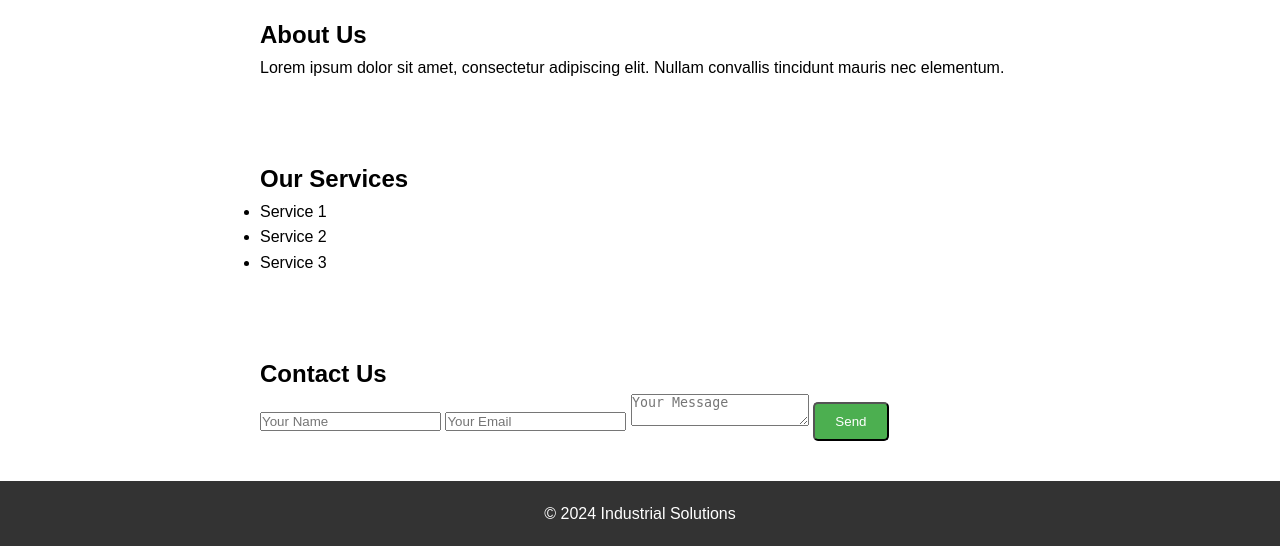
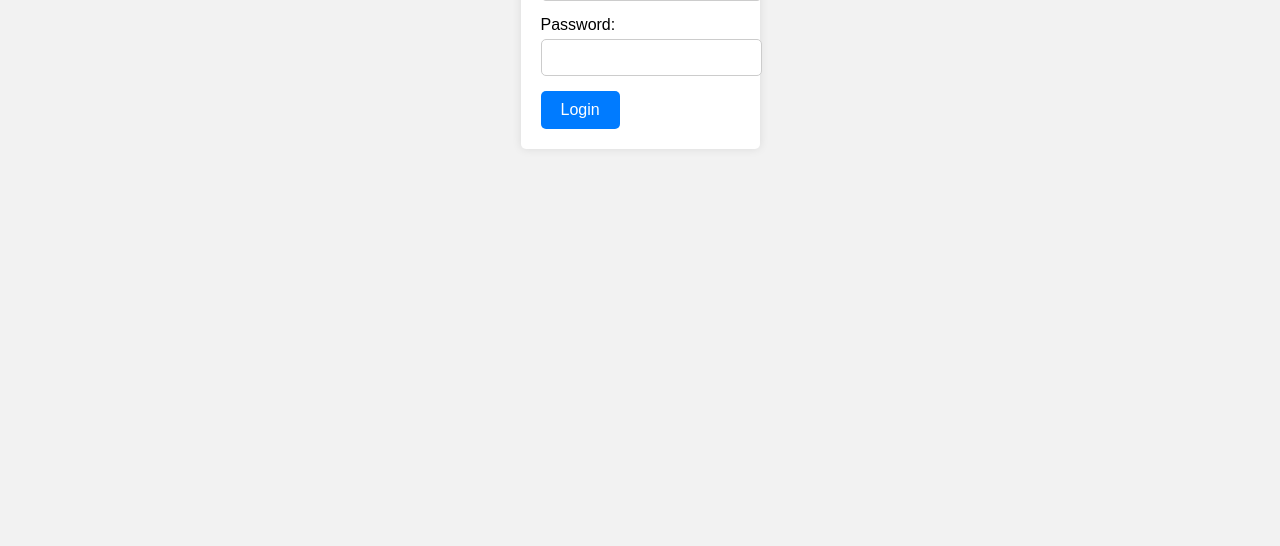
Before and after one commit to flv7x/Site_industra, a Django app: page / in a window 1280 px wide. Shown: the part 399-945 px from the top of the page. After the commit the page ends 548 px from the top, so only its background shows below. Run offline with Django 5.2, Linux system fonts and the light colour scheme.

Commit message:
adição de arquivos estaticos e também o html de login

```diff
--- /dev/null
+++ b/app_industria/templates/login/login.html
@@ -0,0 +1,29 @@
+{% load static %}
+
+<!DOCTYPE html>
+<html lang="pt-br">
+<head>
+  <meta charset="UTF-8">
+  <meta name="viewport" content="width=device-width, initial-scale=1.0">
+  <title>Login</title>
+  <link rel="stylesheet" href="/static/login/style/login.css">
+</head>
+<body>
+  <div class="login-container">
+    <h2>Login</h2>
+    <form id="login-form">
+      <div class="form-group">
+        <label for="username">Username:</label>
+        <input type="text" id="username" name="username" required>
+      </div>
+      <div class="form-group">
+        <label for="password">Password:</label>
+        <input type="password" id="password" name="password" required>
+      </div>
+      <a href="{% url 'loginpg' %}" id="login-button">Login</a>
+    </form>
+  </div>
+
+  <script src="/static/login/js/loginscript.js"></script>
+</body>
+</html>
--- a/app_industria/templates/usuarios/home.html
+++ b/app_industria/templates/usuarios/home.html
@@ -5,7 +5,7 @@
     <meta charset="UTF-8">
     <meta name="viewport" content="width=device-width, initial-scale=1.0">
     <title>Industrial Landing Page</title>
-    <link rel="shortcut icon" href="favicon.ico" type="image/x-icon">
+    <link rel="shortcut icon" href="/static/usuarios/img/starwars.jpg" type="image/x-icon">
     <link rel="stylesheet" href="/static/usuarios/stylecss/style.css">
 </head>
 
--- a/app_industria/views.py
+++ b/app_industria/views.py
@@ -1,5 +1,8 @@
 from django.shortcuts import render
 # Create your views here.
 
+def loginpg(request):
+    return render(request, 'login/login.html')
+
 def home(request):
     return render(request, 'usuarios/home.html',)
--- a/industria_web/settings.py
+++ b/industria_web/settings.py
@@ -117,7 +117,7 @@ USE_TZ = True
 # Static files (CSS, JavaScript, Images)
 # https://docs.djangoproject.com/en/5.0/howto/static-files/
 
-STATIC_URL = 'static/'
+STATIC_URL = '/static/'
 
 STATICFILES_DIRS = [
     os.path.join(BASE_DIR, 'static')
--- a/industria_web/urls.py
+++ b/industria_web/urls.py
@@ -21,5 +21,6 @@ from app_industria import views
 
 urlpatterns = [
     path('admin/', admin.site.urls),
-    path('', views.home, name= 'home'),
+    path('', views.loginpg, name='login'),
+    path('usuarios', views.home, name='home'),
 ]
--- /dev/null
+++ b/static/login/js/loginscript.js
@@ -0,0 +1,11 @@
+document.getElementById('login-button').addEventListener('click', function(event) {
+  event.preventDefault(); // Prevent the default link behavior
+
+  // Get the values from the form
+  var username = document.getElementById('username').value;
+  var password = document.getElementById('password').value;
+
+  // Here you can add your login logic, for now, let's just log the values
+  console.log('Username:', username);
+  console.log('Password:', password);
+});
--- /dev/null
+++ b/static/login/style/login.css
@@ -0,0 +1,49 @@
+body {
+  font-family: Arial, sans-serif;
+  margin: 0;
+  padding: 0;
+  display: flex;
+  justify-content: center;
+  align-items: center;
+  height: 100vh;
+  background-color: #f2f2f2;
+}
+
+.login-container {
+  background-color: #fff;
+  padding: 20px;
+  border-radius: 5px;
+  box-shadow: 0 0 10px rgba(0, 0, 0, 0.1);
+}
+
+.form-group {
+  margin-bottom: 15px;
+}
+
+label {
+  display: block;
+  margin-bottom: 5px;
+}
+
+input[type="text"],
+input[type="password"] {
+  width: 100%;
+  padding: 10px;
+  border: 1px solid #ccc;
+  border-radius: 5px;
+}
+
+#login-button {
+  display: inline-block;
+  background-color: #007bff;
+  color: #fff;
+  border: none;
+  padding: 10px 20px;
+  border-radius: 5px;
+  text-decoration: none; /* Remove underline */
+  cursor: pointer;
+}
+
+#login-button:hover {
+  background-color: #0056b3;
+}
--- a/static/usuarios/stylecss/style.css
+++ b/static/usuarios/stylecss/style.css
@@ -1,5 +1,4 @@
 /* Reset CSS */
-/* Reset default styles */
 * {
     margin: 0;
     padding: 0;
@@ -71,7 +70,7 @@ nav ul li a {
 }
 
 .btn:hover {
-    background-color: #45a049;
+    background-color: #18521a;
 }
 
 /* Footer styles */
@@ -80,4 +79,5 @@ footer {
     color: #fff;
     text-align: center;
     padding: 20px 0;
+    margin-top: 13px;
 }
```
Also changed, not shown: static/usuarios/img/republic-logo-star-wars-1.jpg (added).
